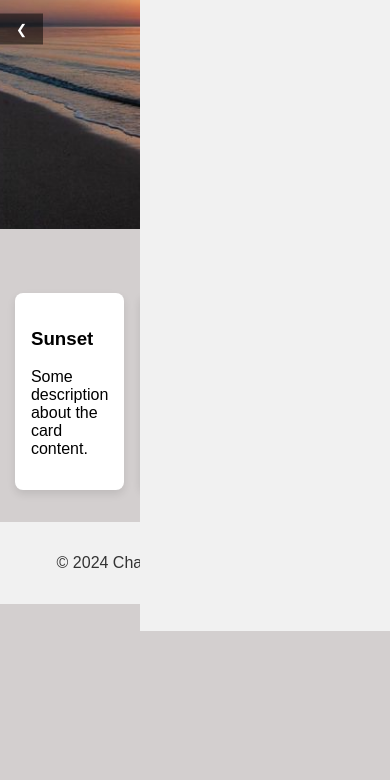
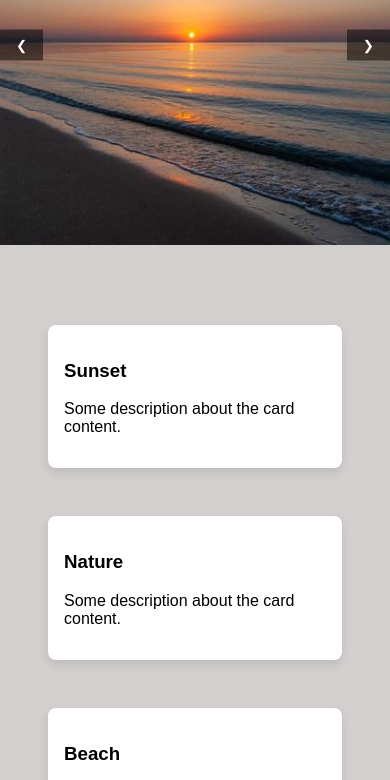
Before and after one commit to deeshrithapa/Animation, a plain HTML site: page mode/mode.html in a window 390 px wide. Shown: the part 273-1053 px from the top of the page. Before the commit the page ends 877 px from the top, so only its background shows below. Drawn offline with Linux system fonts and the light colour scheme.

Commit message:
responsive

```diff
--- a/mode/mode.css
+++ b/mode/mode.css
@@ -9,6 +9,7 @@ header, footer {
     padding: 1rem;
     background-color: var(--bg-secondary);
     color: var(--text-secondary);
+    text-align: center;
 }
 
 a {
@@ -25,6 +26,8 @@ a:hover {
     display: flex;
     justify-content: space-between;
     align-items: center;
+    padding: 0.5rem;
+    flex-wrap: wrap;
 }
 
 .nav-links {
@@ -39,7 +42,6 @@ a:hover {
     font-size: 1.5rem;
     margin-left: 1rem;
 }
-
 
 .side-nav {
     height: 100%;
@@ -90,10 +92,6 @@ a:hover {
         display: block;
     }
 
-    .side-nav {
-        width: 250px;
-    }
-
     .nav-brand {
         flex: 1;
     }
@@ -102,6 +100,7 @@ a:hover {
         margin-left: auto;
     }
 }
+
 
 /* Carousel */
 .carousel {
@@ -157,6 +156,7 @@ a:hover {
     justify-content: center;
     padding: 2rem;
     gap: 1rem;
+    flex-wrap: wrap;
 }
 
 .card {
@@ -166,11 +166,15 @@ a:hover {
     border-radius: 0.5rem;
     box-shadow: 0 4px 8px rgba(0, 0, 0, 0.1);
     transition: background-color 0.5s, color 0.5s;
+    width: 100%;
+    max-width: 300px;
+    margin: 1rem;
 }
 
 /* Footer */
 footer {
     text-align: center;
+    padding: 1rem 0;
 }
 
 /* Theme Variables */
```
